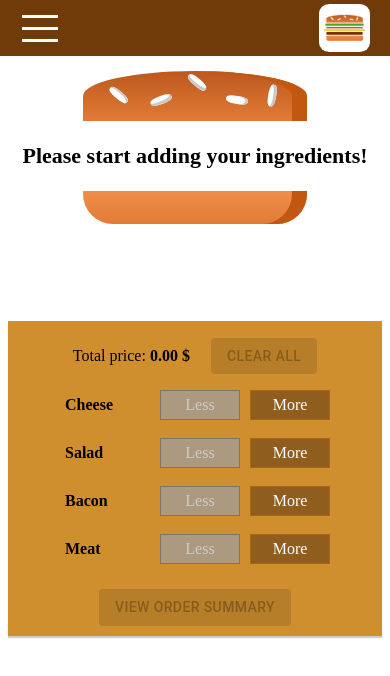
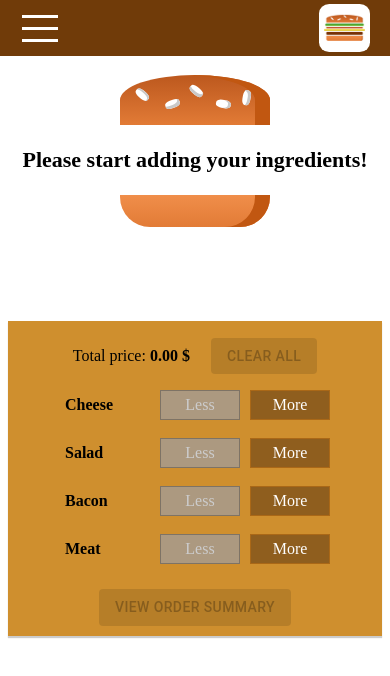
Before and after one commit to rajgohil07/burger_builder, a React (Create React App) app: page / in a window 390 px wide. Shown: the top 676 px of the page. Built offline with nearby package versions, Linux system fonts and the light colour scheme; the HTML template or start-up script is replaced by a standard one.

Commit message:
css related changes

```diff
--- a/src/component/burger/burger.css
+++ b/src/component/burger/burger.css
@@ -2,7 +2,7 @@
     width: 100%;
     margin: auto;
     height: 250px;
-    /* overflow: scroll; */
+    overflow-y: scroll;
     text-align: center;
     font-weight: bold;
     font-size: 1.2rem;
@@ -19,6 +19,31 @@
     border: 5px solid black;
     border-radius: 15px;
     padding: 10px 0;
+}
+
+/* width */
+::-webkit-scrollbar {
+    width: 5px
+}
+
+/* Track */
+::-webkit-scrollbar-track:hover {
+    background: #f1f1f1;
+}
+
+/* Scrollbar hover*/
+::-webkit-scrollbar:hover {
+    background: #f1f1f1;
+}
+
+/* Handle */
+::-webkit-scrollbar-thumb {
+    background: #999999;
+}
+
+/* Handle on hover */
+::-webkit-scrollbar-thumb:hover {
+    background: #000000;
 }
 
 @media (min-width: 500px) and (min-height: 400px) {
--- a/src/component/burger/burger_ingredient/burger_ingredient.css
+++ b/src/component/burger/burger_ingredient/burger_ingredient.css
@@ -111,3 +111,35 @@
     background: linear-gradient(#bf3813, #c45e38);
     margin: 1.5% auto;
 }
+
+@media (max-width: 500px) and (min-width: 351px) {
+    .Meat {
+        width: 40%;
+        margin: 1% auto;
+    }
+
+    .Cheese {
+        width: 50%;
+        margin: 1% auto;
+    }
+
+    .Salad {
+        width: 45%;
+        margin: 1% auto;
+    }
+
+    .Bacon {
+        width: 40%;
+        margin: 1.5% auto;
+    }
+
+    .BreadBottom {
+        width: 40%;
+        margin: 1.5% auto;
+    }
+
+    .BreadTop {
+        width: 40%;
+        margin: 1% auto;
+    }
+}
```
